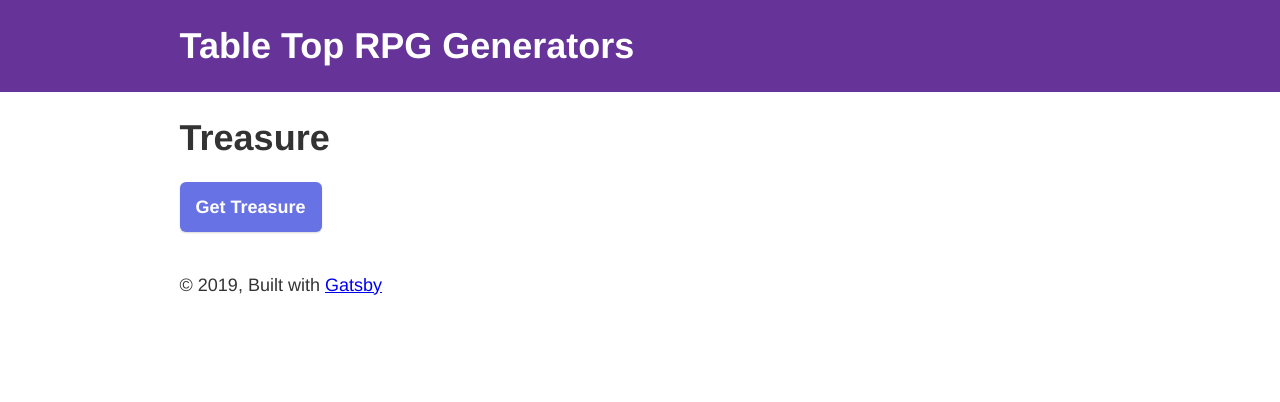
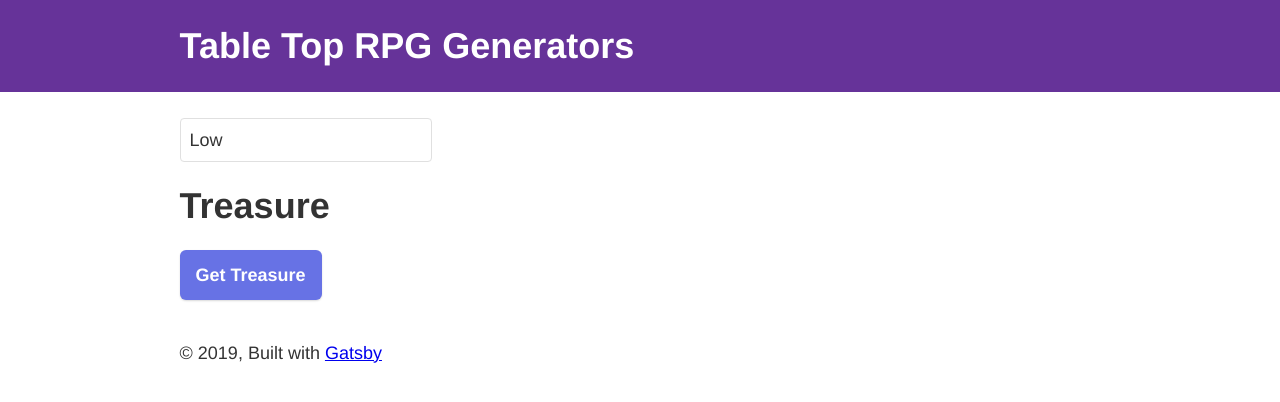
Before and after one commit to tkgwheeler/ttrpg-generators, a Gatsby site: page / in a window 1280 px wide. Built offline with nearby package versions, Linux system fonts and the light colour scheme; Gatsby itself is replaced by a stand-in of ours; some packages are replaced by stand-ins of ours; a web font is replaced by a local one.

Commit message:
Dropdown added

```diff
--- /dev/null
+++ b/src/components/Common/Dropdown/Dropdown.js
@@ -0,0 +1,51 @@
+import React, { useEffect, useState } from "react";
+
+import Styles from "./dropdown.module.less";
+
+const Dropdown = props => {
+  const [visible, setVisible] = useState(false);
+  const [headerTitle, setHeaderTitle] = useState(props.title);
+  const [selectedItem, setSelectedItem] = useState(() =>
+    props.list.find(e => e.id === props.default)
+  );
+
+  const toggleVisible = () => {
+    setVisible(!visible);
+  };
+
+  const selectItem = item => {
+    props.toggleItem(item);
+    setSelectedItem(item);
+    toggleVisible();
+  };
+
+  return (
+    <div className={Styles.wrapper}>
+      <div className={Styles.header} onClick={() => toggleVisible()}>
+        <div className="title">
+          {selectedItem ? selectedItem.title : props.title}
+        </div>
+        <div className="arrow"></div>
+      </div>
+      {visible && (
+        <ul className={Styles.list}>
+          {props.list.map(item => {
+            return (
+              <li
+                className={Styles.listItem}
+                key={item.id}
+                onClick={() => {
+                  selectItem(item);
+                }}
+              >
+                {item.title}
+              </li>
+            );
+          })}
+        </ul>
+      )}
+    </div>
+  );
+};
+
+export default Dropdown;
--- /dev/null
+++ b/src/components/Common/Dropdown/dropdown.module.less
@@ -0,0 +1,26 @@
+.wrapper {
+  border: 1px solid #e0e0e0;
+  cursor: pointer;
+  display: inline-block;
+  min-width: 14em;
+  border-radius: 4px;
+  padding: 0px;
+}
+
+.header {
+  padding: 8px 0.5em;
+}
+
+.list {
+  list-style: none;
+  margin-left: 0;
+  margin-bottom: 0;
+}
+
+.listItem {
+  padding: 0.5em 0.5em;
+  margin-bottom: 0;
+  &:hover {
+    background-color: #eee;
+  }
+}
--- a/src/components/Common/Icons/IconCoins.js
+++ b/src/components/Common/Icons/IconCoins.js
@@ -15,8 +15,6 @@ const IconCoins = props => {
       break;
   }
 
-  console.log(colorFill);
-
   return (
     <svg xmlns="http://www.w3.org/2000/svg" viewBox="0 0 512 512" width="24px">
       <path
--- a/src/components/Treasure/Treasure.js
+++ b/src/components/Treasure/Treasure.js
@@ -1,6 +1,7 @@
 import React, { useState } from "react";
 import { graphql, useStaticQuery } from "gatsby";
 
+import Dropdown from "../Common/Dropdown/Dropdown";
 import TreasureHeader from "./TreasureHeader/TresureHeader";
 import TreasureList from "./TreasureList/TreasureList";
 
@@ -49,7 +50,7 @@ const Treasure = () => {
     return Math.floor(Math.random() * (max - min + 1)) + min;
   };
 
-  const handleClick = () => {
+  const randomiseTreasure = () => {
     let hoardSize = getHoardSize();
     setTreasure(createTreasureList(treasureTypes, hoardSize));
   };
@@ -69,29 +70,41 @@ const Treasure = () => {
     return treasureList;
   };
 
-  const hoardSizeRoll = (mod, dice, noDice, diceMod) => {
-    let result = mod;
+  const rollHoardSize = (mod, dice, noDice, diceMod) => {
+    let rollResult = mod;
     for (let i = 0; i < noDice; i++) {
-      result += randomIntInRange(1, dice) + diceMod;
+      rollResult += randomIntInRange(1, dice) + diceMod;
     }
-    return result;
+    return rollResult;
   };
 
   const getHoardSize = () => {
-    let arrName = weightedRandomBag(hoardSize);
-    console.log(arrName);
-    let arrIdx = hoardSize.findIndex(i => {
-      return i.name === arrName;
+    let hoard = weightedRandomBag(hoardSizeList);
+    console.log(hoard);
+    let arrIdx = hoardSizeList.findIndex(i => {
+      return i.name === hoard;
     });
-    let { mod, dice, noDice, diceMod } = hoardSize[arrIdx];
-    let result = hoardSizeRoll(mod, dice, noDice, diceMod);
-    console.log(result);
-    return result;
+    let { mod, dice, noDice, diceMod } = hoardSizeList[arrIdx];
+    let hoardSize = rollHoardSize(mod, dice, noDice, diceMod);
+    console.log(hoardSize);
+    return hoardSize;
+  };
+
+  const toggleGoldRange = item => {
+    let itemGoldRange = tempList.find(element => element.id === item.id)
+      .goldRange;
+    setGoldRange(itemGoldRange);
   };
 
   return (
     <div>
-      <TreasureHeader handleClick={handleClick} />
+      <Dropdown
+        title="Dropdown"
+        list={tempList}
+        toggleItem={toggleGoldRange}
+        default={1}
+      />
+      <TreasureHeader handleClick={randomiseTreasure} />
       <TreasureList
         weightedRandomBag={weightedRandomBag}
         treasureList={treasure}
@@ -103,7 +116,7 @@ const Treasure = () => {
 
 export default Treasure;
 
-const hoardSize = [
+const hoardSizeList = [
   {
     name: "Individual Treasure",
     weight: 1,
@@ -169,3 +182,21 @@ const hoardSize = [
     diceMod: 0,
   },
 ];
+
+const tempList = [
+  {
+    id: 1,
+    title: "Low",
+    goldRange: [100, 300],
+  },
+  {
+    id: 2,
+    title: "Medium",
+    goldRange: [400, 600],
+  },
+  {
+    id: 3,
+    title: "High",
+    goldRange: [800, 1200],
+  },
+];
--- a/src/components/Treasure/TreasureContainer/TreasureContainer.js
+++ b/src/components/Treasure/TreasureContainer/TreasureContainer.js
@@ -4,6 +4,7 @@ import { graphql, useStaticQuery } from "gatsby";
 import Button from "../../Common/Button/Button";
 import Card from "../../Common/Card/Card";
 import Label from "../../Common/Label/Label";
+import Treasure from "../Treasure";
 
 const TreasureContainer = props => {
   const { treasure, weightedRandomBag } = props;
@@ -52,7 +53,7 @@ const TreasureContainer = props => {
   useEffect(() => {
     handleClick();
     // eslint-disable-next-line react-hooks/exhaustive-deps
-  }, []);
+  }, [treasure]);
 
   if (treasure.length > 0) {
     item = (
--- a/src/utils/typography.js
+++ b/src/utils/typography.js
@@ -3,6 +3,16 @@ import Typography from "typography";
 const typography = new Typography({
   baseFontSize: "18px",
   baseLineHeight: 1.666,
+  googleFonts: [
+    {
+      name: "PT Serif",
+      styles: ["400", "700"],
+    },
+    {
+      name: "Grenze",
+      styles: ["400", "600"],
+    },
+  ],
   headerFontFamily: [
     "Avenir Next",
     "Helvetica Neue",
```
Also changed, not shown: src/images/paper-texture-dndbeyond.png (added).
